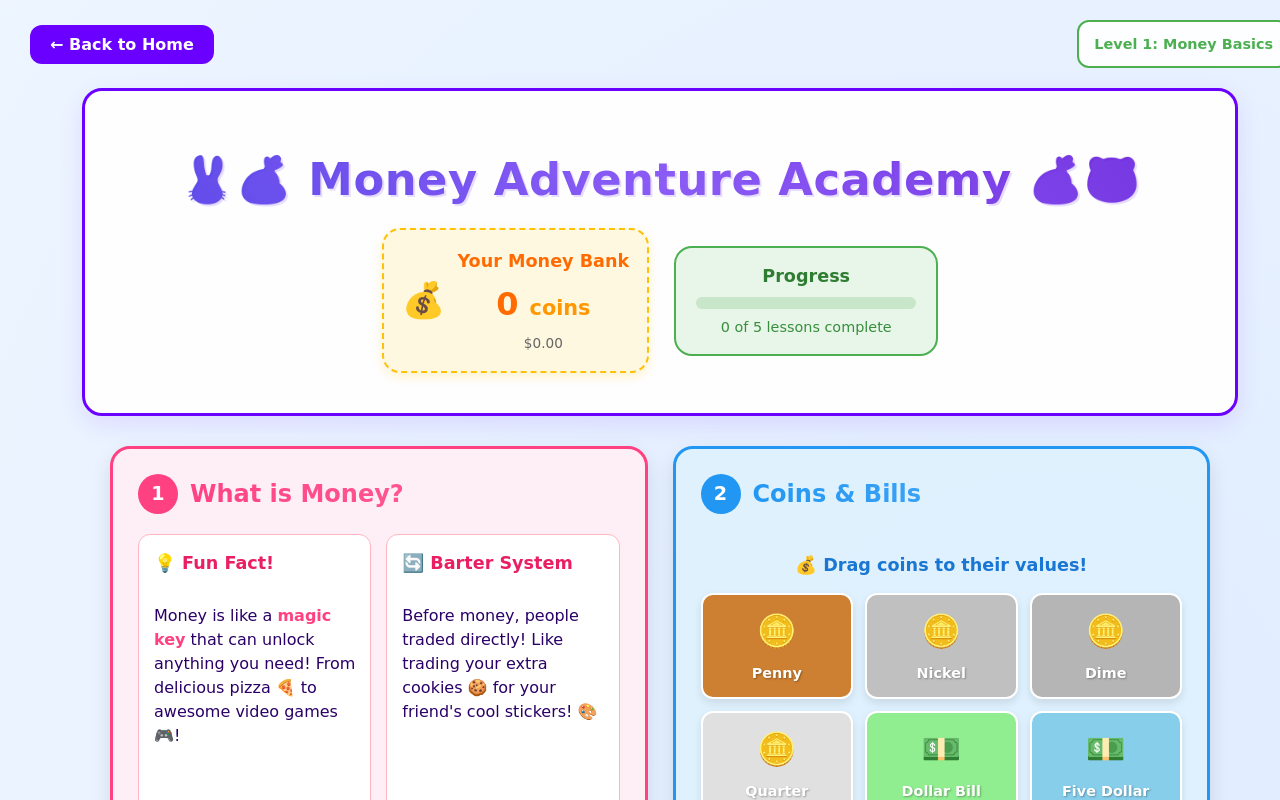
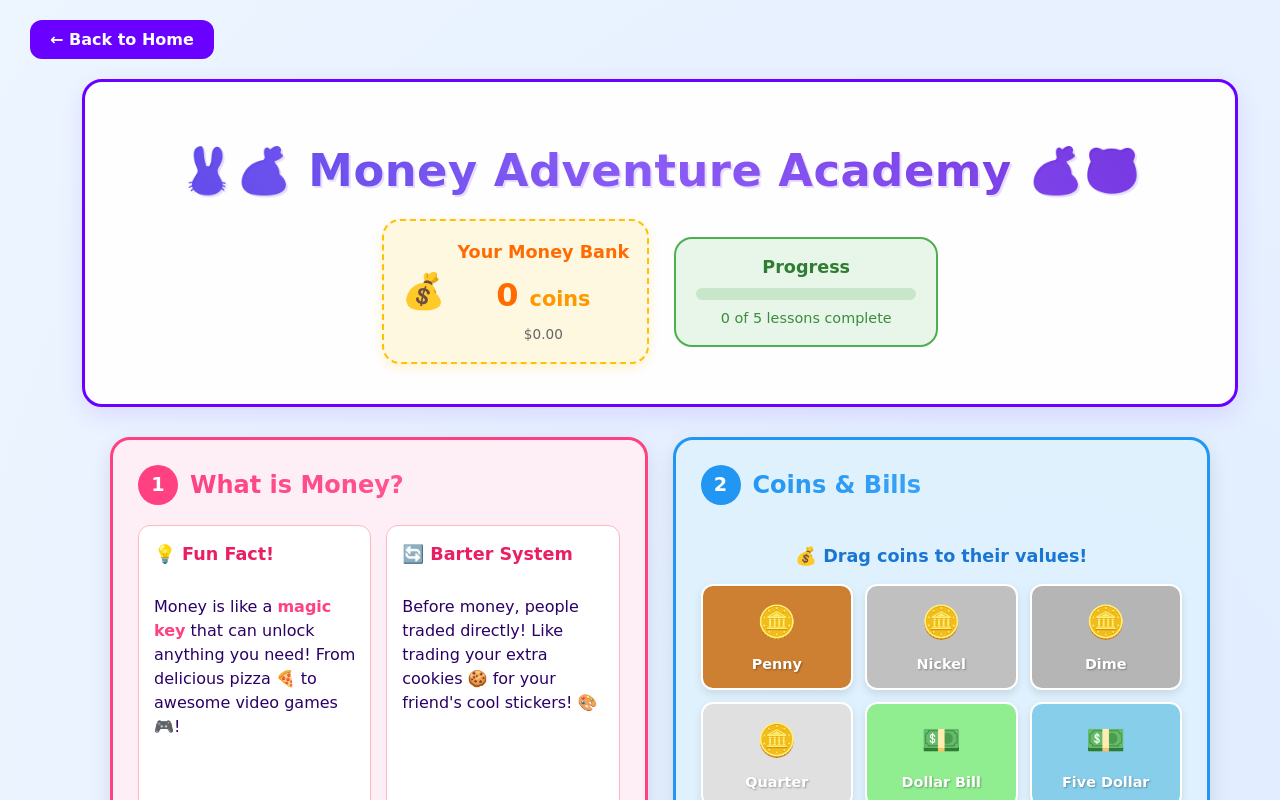
Before and after one commit to k-rameen/Finlingo, a React app in the folder frontend/: page /level/1 in a window 1280 px wide. Shown: the top 800 px of the page. Built offline with nearby package versions, Linux system fonts and the light colour scheme; the HTML template or start-up script is replaced by a standard one.

Commit message:
Removed green text

```diff
--- a/frontend/src/pages/Level1.jsx
+++ b/frontend/src/pages/Level1.jsx
@@ -324,16 +324,6 @@ export default function Level1() {
           alignItems: "center",
           gap: "15px",
         }}>
-          <div style={{
-            padding: "10px 15px",
-            backgroundColor: "rgba(255, 255, 255, 0.9)",
-            borderRadius: "12px",
-            border: "2px solid #4caf50",
-          }}>
-            <span style={{ fontWeight: "bold", color: "#4caf50", fontSize: "0.9rem" }}>
-              Level 1: Money Basics
-            </span>
-          </div>
         </div>
       </div>
 
```
